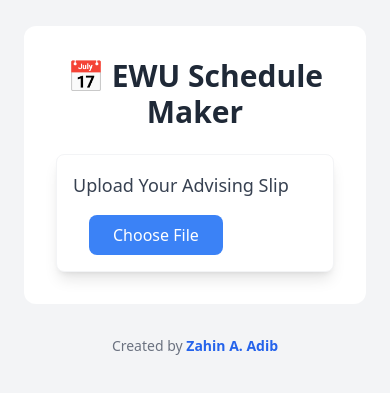
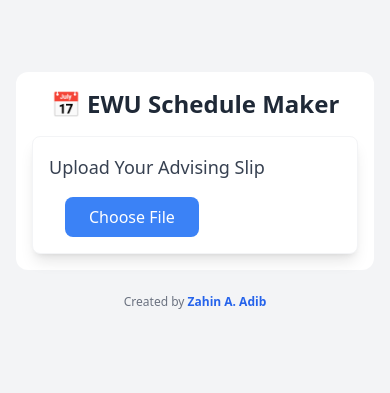
Before and after one commit to Adib23704/EWU-Schedule-Maker, a Next.js app: page / in a window 390 px wide. Shown: the part 231-624 px from the top of the page. Built offline with nearby package versions, Linux system fonts and the light colour scheme.

Commit message:
refactor Home component for improved layout and styling

```diff
--- a/src/pages/index.js
+++ b/src/pages/index.js
@@ -6,19 +6,21 @@
 	const [schedule, setSchedule] = useState([]);
 
 	return (
-		<div className="min-h-screen flex flex-col items-center justify-center bg-gray-100 p-6">
-			<div className="bg-white rounded-xl p-8 w-full max-w-3xl">
-				<h1 className="text-3xl font-extrabold text-gray-800 text-center mb-6">
+		<div className="min-h-screen flex flex-col items-center justify-center bg-gray-100 p-4 sm:p-6">
+			<div className="bg-white rounded-xl p-4 sm:p-8 w-full max-w-lg sm:max-w-3xl">
+				<h1 className="text-2xl sm:text-3xl font-extrabold text-gray-800 text-center mb-4 sm:mb-6">
 					📅 EWU Schedule Maker
 				</h1>
 				<UploadForm onUploadSuccess={setSchedule} />
 			</div>
+
 			{schedule.length > 0 && (
-				<div className="mt-6 shadow-lg ">
+				<div className="mt-4 sm:mt-6 shadow-lg w-full max-w-lg sm:max-w-3xl">
 					<RoutineTable schedule={schedule} />
 				</div>
 			)}
-		<footer className="mt-8 text-gray-500 text-sm">
+
+			<footer className="mt-6 sm:mt-8 text-gray-500 text-xs sm:text-sm text-center">
 				Created by{" "}
 				<a
 					href="https://adib23704.com"
```
Lines whose indentation alone changed are shown as unchanged.
